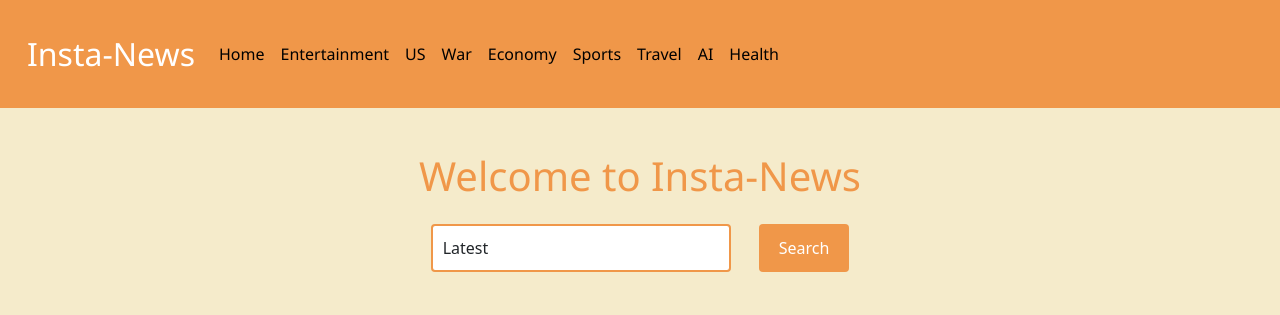
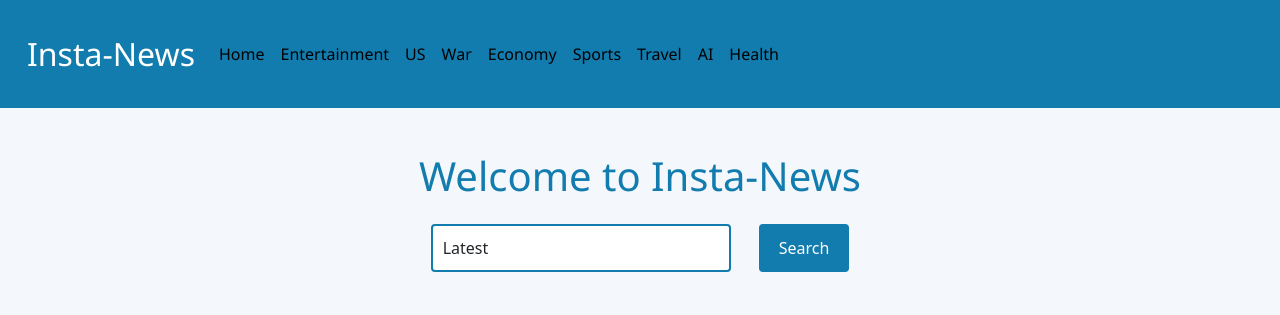
Before and after one commit to siraw21/Flask-Bootstrap-App, a Flask app: page / in a window 1280 px wide. Shown: the top 315 px of the page. Run offline with Flask 3, Linux system fonts and the light colour scheme; data that the repository does not hold is empty.

Commit message:
Fix primary and background color

```diff
--- a/static/styles.css
+++ b/static/styles.css
@@ -1,12 +1,12 @@
 body {
-  background-color: #f5ebcb;
+  background-color: #F4F7FB;
   color: #333;
   margin: 0;
   padding: 0;
 }
 
 .navbar {
-  background-color: #f09749;
+  background-color: #117cad;
   padding: 25px 15px;
   font-family: "Segoe UI", Tahoma, Geneva, Verdana, sans-serif;
 }
@@ -35,7 +35,7 @@ body {
 }
 
 h1 {
-  color: #f09749;
+  color: #117cad;
   text-align: center;
   margin-bottom: 30px;
   font-family: "Segoe UI", Tahoma, Geneva, Verdana, sans-serif;
@@ -49,7 +49,7 @@ form {
 form input[type=text] {
   padding: 10px;
   font-size: 16px;
-  border: 2px solid #f09749;
+  border: 2px solid #117cad;
   border-radius: 4px;
   width: 300px;
   margin-right: 28px;
@@ -58,13 +58,13 @@ form #Search-btn {
   padding: 10px 20px;
   font-size: 16px;
   color: white;
-  background-color: #f09749;
+  background-color: #117cad;
   border: none;
   border-radius: 4px;
   cursor: pointer;
 }
 form #Search-btn:hover {
-  background-color: rgb(245.8248730964, 191.385786802, 143.6751269036);
+  background-color: rgb(33.2868421053, 170.4157894737, 233.2131578947);
 }
 
 .news-article {
@@ -85,10 +85,10 @@ form #Search-btn:hover {
 .news-article h5 {
   margin: 0;
   padding: 10px;
-  background-color: #f09749;
+  background-color: #117cad;
   color: white;
   font-weight: 500;
-  font-size: 20px;
+  font-size: 18px;
   font-family: "Helvetic", Helvetica, Arial, sans-serif;
 }
 .news-article h5 a {
--- a/static/styles.scss
+++ b/static/styles.scss
@@ -1,7 +1,7 @@
 // Custom-Variables
-$primary-color: #f09749;
+$primary-color: #117cad;
 $secondary-color: #2e82cc;
-$background-color: #f5ebcb;
+$background-color: #F4F7FB;
 $text-color: #333;
 $border-color: #ccc;
 $font-family-main: 'Segoe UI',
@@ -117,7 +117,7 @@ form {
     background-color: $primary-color;
     color: white;
     font-weight: 500;
-    font-size: 20px;
+    font-size: 18px;
     font-family: $font-family;
 
     a{
```
